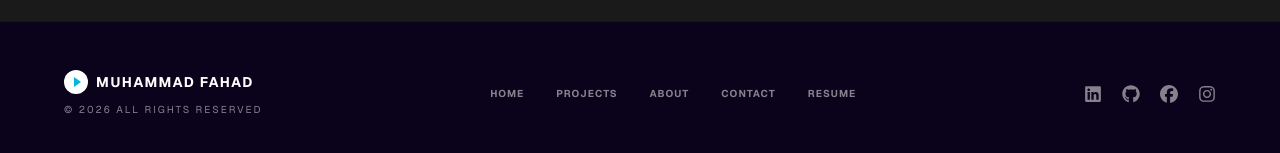
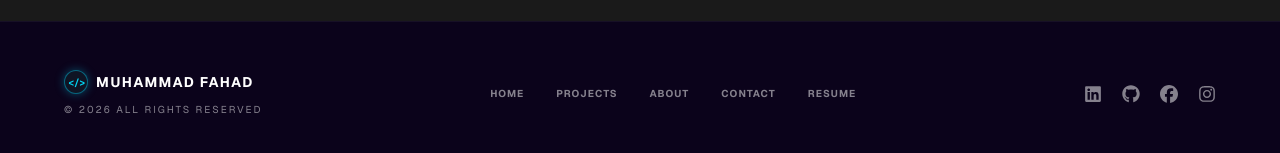
Before and after one commit to MuhammadFahad0340/My-Portfolio-Website, a Next.js app in the folder client/: page / in a window 1280 px wide. Shown: the part 3822-3975 px from the top of the page. Built offline with nearby package versions, Linux system fonts and the light colour scheme.

Commit message:
feat: match footer icon with the new navbar developer code symbol

```diff
--- a/client/src/components/Footer.tsx
+++ b/client/src/components/Footer.tsx
@@ -12,8 +12,10 @@ const Footer = () => {
         {/* Left: Branding */}
         <div className="flex flex-col items-center md:items-start gap-2">
           <div className="flex items-center gap-2">
-            <div className="w-6 h-6 rounded-full bg-white flex items-center justify-center shrink-0">
-              <div className="w-0 h-0 border-t-[5px] border-t-transparent border-l-[7px] border-l-cyan-500 border-b-[5px] border-b-transparent ml-0.5" />
+            <div className="w-6 h-6 rounded-full bg-[#0f1424] border border-cyan-500/50 flex items-center justify-center shadow-[0_0_10px_rgba(6,182,212,0.4)] shrink-0">
+              <span className="text-cyan-400 font-mono font-bold text-[10px] tracking-tighter ml-[1px]">
+                &lt;/&gt;
+              </span>
             </div>
             <span className="text-sm font-bold tracking-widest text-white">MUHAMMAD FAHAD</span>
           </div>
```
